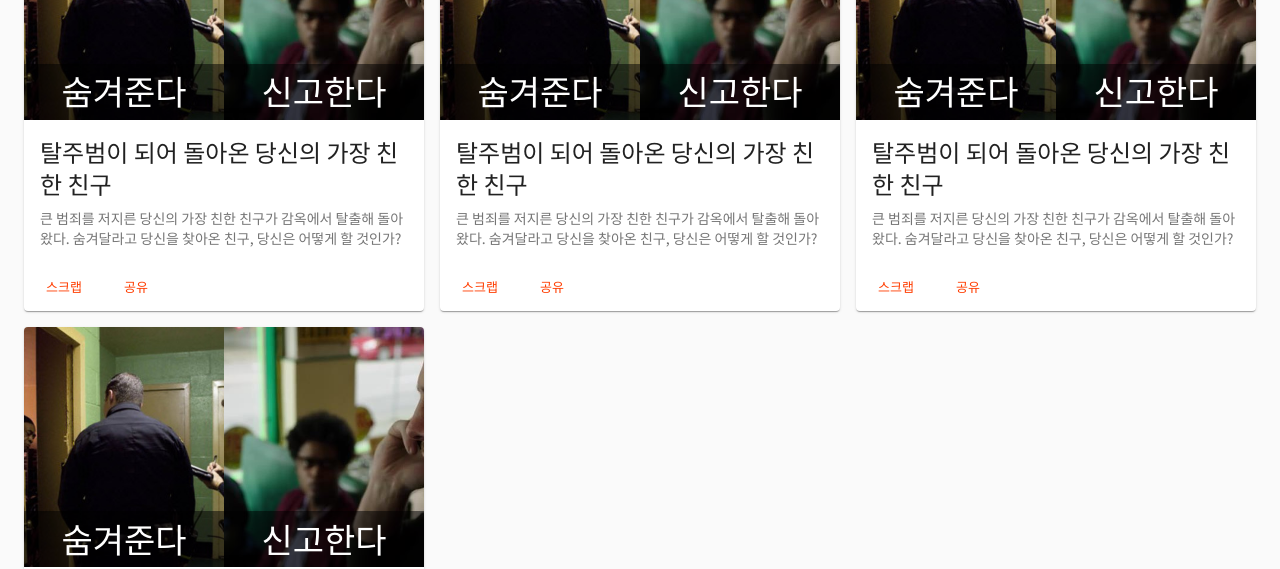
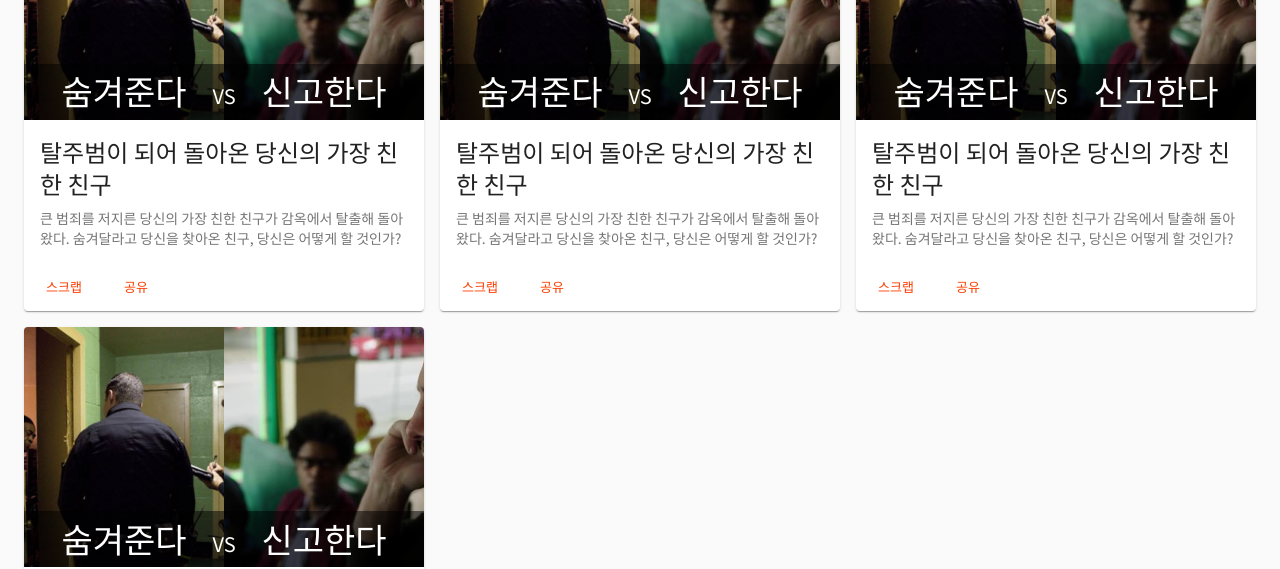
Before and after one commit to JungHanter/WhatPeopleThink, a React app: page /poll in a window 1280 px wide. Shown: the part 256-825 px from the top of the page. Built offline with nearby package versions, Linux system fonts and the light colour scheme.

Commit message:
Finish developing layout of Poll List Page

```diff
--- a/src/components/PollCard.js
+++ b/src/components/PollCard.js
@@ -39,7 +39,10 @@ const PollCard = () => {
             <Typography noWrap variant="h4" component="h4" align="center" className={styles.voteInfo}>
               숨겨준다
             </Typography>
-            <Typography noWrap variant="h4" component="h4" align="center" className={styles.voteInfo}>
+            <Typography noWrap variant="h6" component="div" align="center" className={styles.voteInfoVersus}>
+              VS
+            </Typography>
+            <Typography noWrap variant="h4" component="h4" align="center" className={classNames(styles.voteInfo, styles.voteInfoSecond)}>
               신고한다
             </Typography>
           </div>
--- a/src/components/PollCardStyles.js
+++ b/src/components/PollCardStyles.js
@@ -51,9 +51,21 @@ const useStyles = makeStyles(theme => ({
   },
   voteInfo: {
     color: '#fff',
-    // height: '100%',
-    width: '50%',
+    width: '40%',
+    marginLeft: '5%',
     marginTop: theme.spacing(0.8),
+    textAlign: 'center',
+    align: 'center',
+    display: 'inline-block',
+  },
+  voteInfoSecond: {
+    marginLeft: 0,
+    marginRight: '5%',
+  },
+  voteInfoVersus: {
+    color: '#fff',
+    width: '10%',
+    marginTop: theme.spacing(1.2),
     textAlign: 'center',
     align: 'center',
     display: 'inline-block',
```
